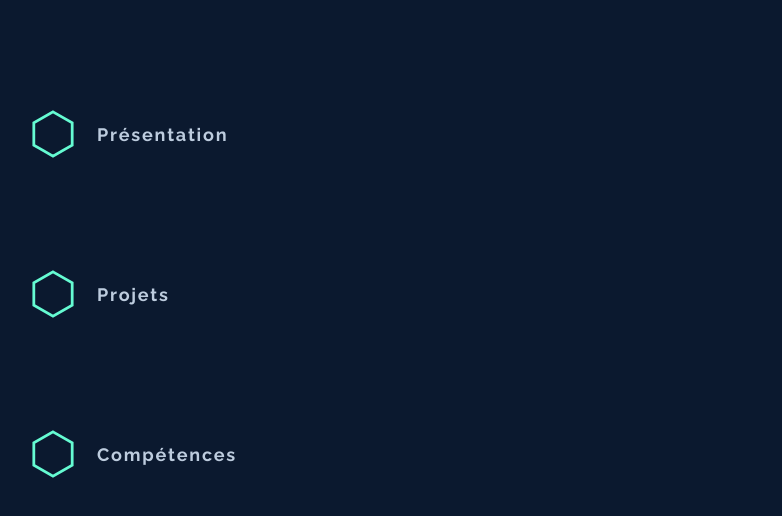
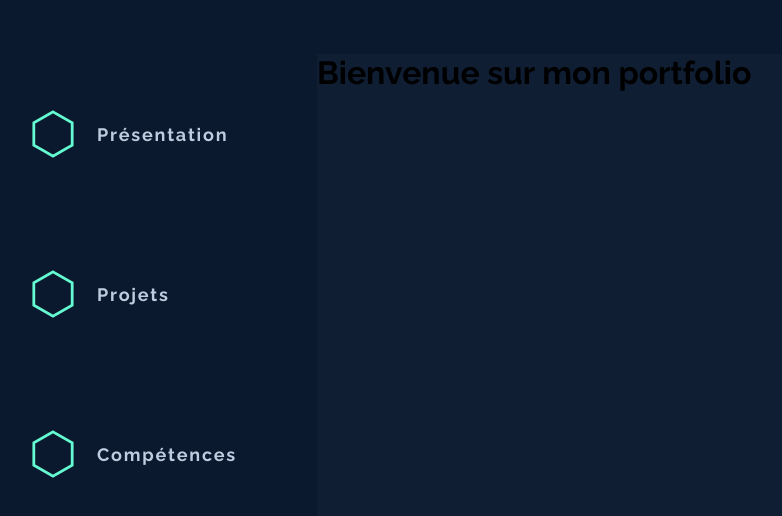
Before and after one commit to LAVITGaetan/portfolio-vue, a Vue app: page / in a window 1280 px wide. Shown: the part 106-622 px from the top of the page, without its empty margins (3-785 px from the left). Built offline with nearby package versions, Linux system fonts and the light colour scheme.

Commit message:
Ajout du contenu affiché par defaut

```diff
--- a/src/App.vue
+++ b/src/App.vue
@@ -1,6 +1,7 @@
 <template>
   <div id="app">
     <div id="grid">
+  <Content v-if="contentArray[0] == undefined"/>
   <Presentation :msg="messagez" v-if="contentArray[0] === 'Presentation'"/>
   <Project :msg="message" v-if="contentArray[0] === 'Project'"/>
   <Competence :msg="messagea" v-if="contentArray[0] === 'Competence'"/>
@@ -31,13 +32,13 @@
         />
         <h2 class="nav-title">Compétences</h2>
       </div>
-      <div class="content"></div>
     </div>
   </div>
 </template>
 
 <script>
 
+import Content from './components/Content.vue';
 import Presentation from './components/Project.vue';
 import Project from './components/Project.vue';
 import Competence from './components/Project.vue';
@@ -45,6 +46,7 @@ import Competence from './components/Project.vue';
 export default {
   name: "App",
   components: {
+    Content,
     Presentation,
     Project,
     Competence
@@ -196,11 +198,7 @@ export default {
   z-index: 100;
 }
 
-.content {
-  grid-area: 2 / 2 / 7 / 6;
-}
-
-#presentation, #project, #competence {
+#content, #presentation, #project, #competence {
   grid-area: 2 / 2 / 6 / 6;
   background: var(--colorDarkLighter);
 }
--- /dev/null
+++ b/src/components/Content.vue
@@ -0,0 +1,32 @@
+<template>
+  <div id="content">
+    <h1>Bienvenue sur mon portfolio</h1>
+  </div>
+</template>
+
+<script>
+export default {
+  name: 'Content',
+  props: {
+    msg: String
+  }
+}
+</script>
+
+<!-- Add "scoped" attribute to limit CSS to this component only -->
+<style scoped>
+h3 {
+  margin: 40px 0 0;
+}
+ul {
+  list-style-type: none;
+  padding: 0;
+}
+li {
+  display: inline-block;
+  margin: 0 10px;
+}
+a {
+  color: #42b983;
+}
+</style>
```
